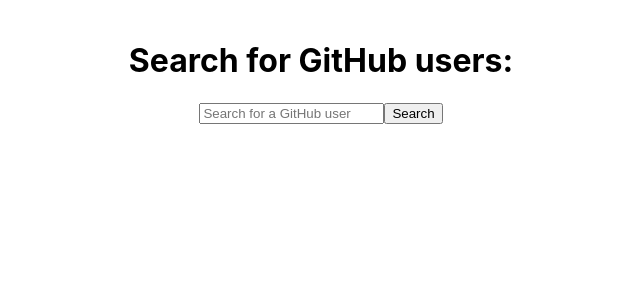
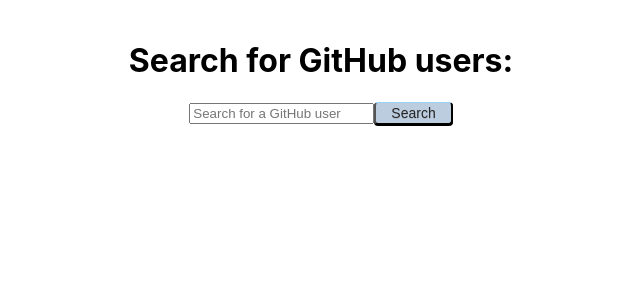
Before and after one commit to Shelendra404/GitSearch, a React (Create React App) app: page / in a window 1280 px wide. Shown: the top 300 px of the page, without its empty margins (319-959 px from the left). Built offline with nearby package versions, Linux system fonts and the light colour scheme.

Commit message:
Added button styling.

```diff
--- a/src/App.css
+++ b/src/App.css
@@ -8,6 +8,36 @@
   flex-basis: 0;
   margin: auto;
 }
+
+input[type='submit'],
+button {
+  border-top: 1px solid #96d1f8;
+  background: #bdcde0;
+  padding: 2px 15px;
+  -webkit-border-radius: 4px;
+  -moz-border-radius: 4px;
+  border-radius: 4px;
+  -webkit-box-shadow: rgba(0, 0, 0, 1) 0 1px 0;
+  -moz-box-shadow: rgba(0, 0, 0, 1) 0 1px 0;
+  box-shadow: rgba(0, 0, 0, 1) 0 1px 0;
+  text-shadow: rgba(0, 0, 0, 0.1) 0 1px 0;
+  color: #252525;
+  font-size: 14px;
+  text-decoration: none;
+  vertical-align: middle;
+}
+input[type='submit']:hover,
+button:hover {
+  border-top-color: #3e779d;
+  background: #96aab7;
+  color: #000;
+}
+input[type='submit']:active,
+button:active {
+  border-top-color: #1b435e;
+  background: #1b435e;
+}
+
 @media only screen and (min-width: 1200px) {
   .results {
     display: flex;
```
Also changed, not shown: 1 other file (tests, documents, lock files or other folders).
